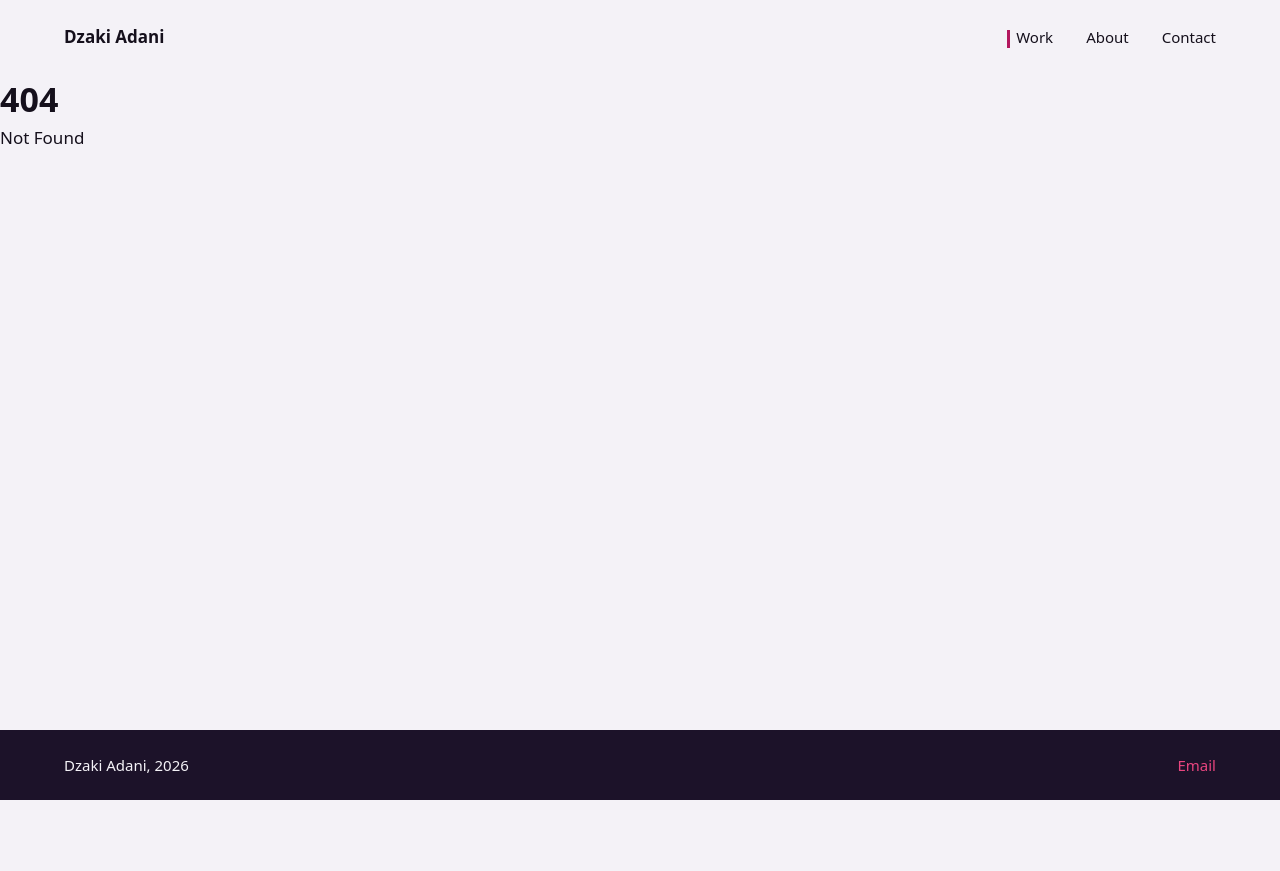
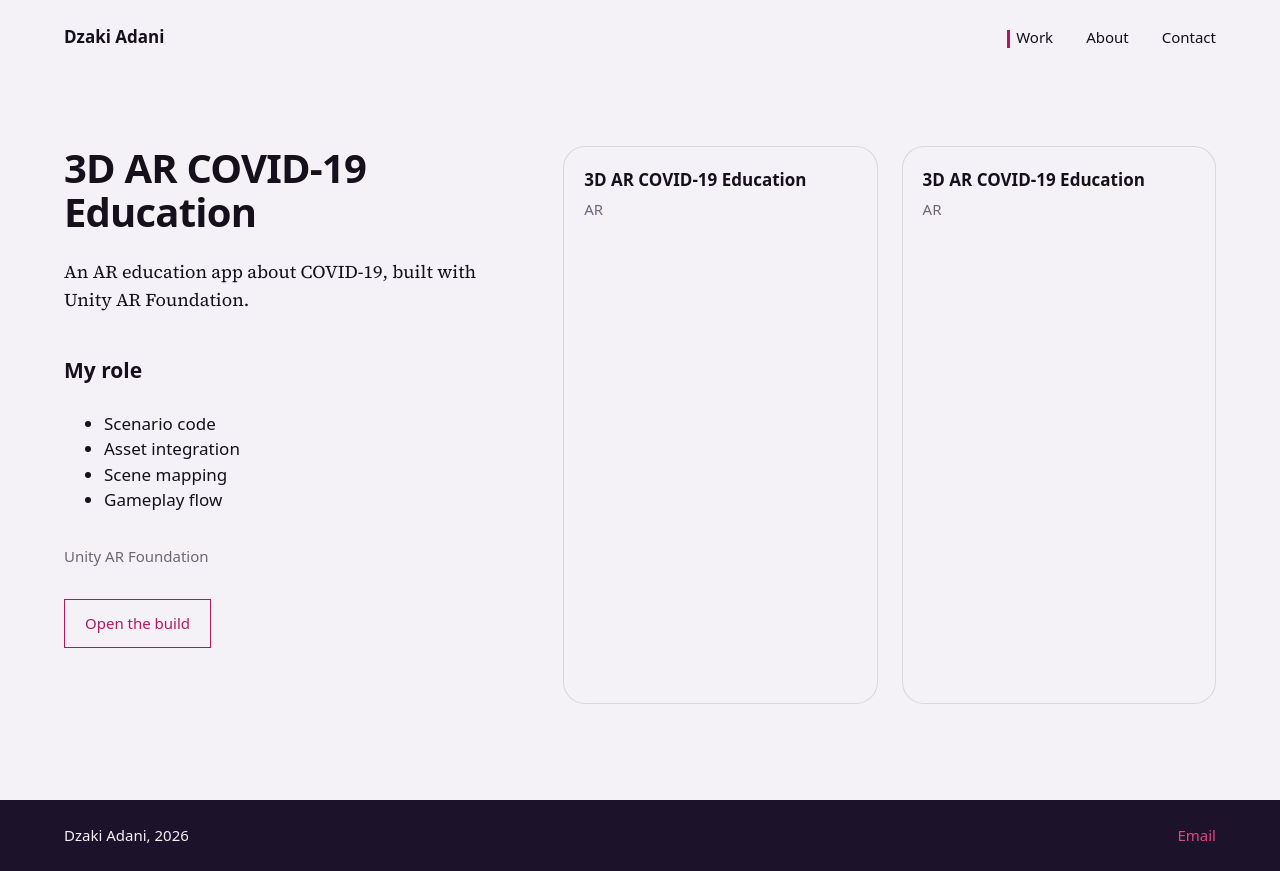
Before and after one commit to dzkdani/dzkdani.github.io, a SvelteKit app: page /work/3d-ar-covid-19-education/ in a window 1280 px wide. Before the commit this address had no page. Before the commit the page ends 800 px from the top, so only its background shows below. Built offline with nearby package versions, Linux system fonts and the light colour scheme; a web font is replaced by a local one.

Commit message:
Add the project pages at /work/[slug]

```diff
--- /dev/null
+++ b/src/routes/work/[slug]/+page.svelte
@@ -0,0 +1,286 @@
+<script lang="ts">
+	import { page } from '$app/state';
+	import { prefersReducedMotion } from 'svelte/motion';
+	import { projectBySlug, type Project } from '#lib/data/projects.ts';
+
+	const project = $derived(projectBySlug(page.params.slug ?? ''));
+
+	// The --ease-out token from DESIGN §7: cubic-bezier(0.22, 1, 0.36, 1).
+	function easeOut(t: number): number {
+		const cx = 3 * 0.22;
+		const bx = 3 * (0.36 - 0.22) - cx;
+		const ax = 1 - cx - bx;
+		const cy = 3;
+		const by = -cy;
+		const ay = 1 - cy - by;
+		const sampleX = (u: number) => ((ax * u + bx) * u + cx) * u;
+		const sampleY = (u: number) => ((ay * u + by) * u + cy) * u;
+		const sampleDX = (u: number) => (3 * ax * u + 2 * bx) * u + cx;
+		let u = t;
+		for (let i = 0; i < 8; i++) {
+			const error = sampleX(u) - t;
+			if (Math.abs(error) < 1e-6) break;
+			const derivative = sampleDX(u);
+			if (Math.abs(derivative) < 1e-6) break;
+			u -= error / derivative;
+		}
+		return sampleY(u);
+	}
+
+	const areaLabels: Record<Project['area'], string> = {
+		edtech: 'EdTech',
+		ar: 'AR',
+		vr: 'VR',
+		webgl: 'WebGL',
+		game: 'Games',
+		other: 'Other'
+	};
+
+	// The bit.ly URLs are stored exactly as written in DESIGN §11; add a scheme for a usable href.
+	function href(url: string): string {
+		return /^https?:\/\//.test(url) ? url : `https://${url}`;
+	}
+
+	const links = $derived(
+		project?.links.filter((link) => link.url !== '' && !link.url.includes('TODO')) ?? []
+	);
+
+	const demoUrl = $derived(links.length > 0 ? href(links[0].url) : undefined);
+
+	let playing = $state(false);
+
+	function openDemo(node: HTMLElement) {
+		const height = node.scrollHeight;
+		return {
+			duration: prefersReducedMotion.current ? 0 : 420,
+			easing: easeOut,
+			css: (t: number) => `height: ${t * height}px; opacity: ${t}; overflow: hidden;`
+		};
+	}
+</script>
+
+{#if project}
+	<section class="page">
+		<div class="inner">
+			<div class="layout">
+				<div class="details">
+					<h1>{project.title}</h1>
+					<p class="summary">{project.summary}</p>
+					{#if project.client}
+						<p class="client">{project.client}</p>
+					{/if}
+					<h2>My role</h2>
+					<ul class="role">
+						{#each project.role as item (item)}
+							<li>{item}</li>
+						{/each}
+					</ul>
+					{#if project.tech.length > 0}
+						<ul class="tech">
+							{#each project.tech as item (item)}
+								<li>{item}</li>
+							{/each}
+						</ul>
+					{/if}
+					{#if project.status === 'restricted'}
+						<p class="note">Client project. The build can't be shown under the client's agreement. Details on request.</p>
+					{:else if links.length > 0}
+						<p class="links">
+							{#each links as link (link.url)}
+								<a href={href(link.url)}>{link.label}</a>
+							{/each}
+						</p>
+					{/if}
+				</div>
+
+				<div class="media">
+					{#if project.area === 'webgl'}
+						<!-- TODO(owner): screenshots. Neutral placeholder cover until media exists (DESIGN §8). -->
+						<div class="cover">
+							<p class="frame-title">{project.title}</p>
+							<p class="frame-area">{areaLabels[project.area]}</p>
+						</div>
+						{#if playing}
+							<div class="player" in:openDemo>
+								<!-- TODO(owner): the demo URL comes from links[0] in projects.ts (currently TODO(owner): link). -->
+								<iframe src={demoUrl} loading="lazy" title={`Playable demo of ${project.title}`}></iframe>
+							</div>
+						{:else}
+							<button type="button" class="play" onclick={() => (playing = true)}>Play demo</button>
+						{/if}
+					{:else}
+						<div class="frames">
+							{#each [1, 2] as n (n)}
+								<div class="frame">
+									<!-- TODO(owner): screenshots -->
+									<p class="frame-title">{project.title}</p>
+									<p class="frame-area">{areaLabels[project.area]}</p>
+								</div>
+							{/each}
+						</div>
+					{/if}
+				</div>
+			</div>
+		</div>
+	</section>
+{/if}
+
+<style>
+	.page {
+		padding: clamp(40px, 6vw, 72px) var(--pad-x) clamp(64px, 9vw, 96px);
+	}
+
+	.inner {
+		width: 100%;
+		max-width: var(--page-max);
+		margin-inline: auto;
+	}
+
+	.layout {
+		display: grid;
+		grid-template-columns: minmax(0, 1fr);
+		gap: clamp(32px, 5vw, 64px);
+	}
+
+	h1 {
+		font-size: var(--text-h2);
+		font-weight: 600;
+		line-height: 1.1;
+		letter-spacing: -0.02em;
+	}
+
+	.summary {
+		margin-top: var(--gutter);
+		/* Source Serif 4 is the face for project descriptions (DESIGN §4). */
+		font-family: var(--font-serif);
+		font-size: var(--text-body-serif);
+		line-height: 1.6;
+		max-width: 62ch;
+	}
+
+	.client {
+		margin-top: 8px;
+		font-size: var(--text-small);
+		color: var(--muted);
+	}
+
+	h2 {
+		margin-top: 40px;
+		font-size: var(--text-h3);
+		font-weight: 600;
+	}
+
+	.role {
+		margin: var(--gutter) 0 0;
+	}
+
+	.tech {
+		display: flex;
+		flex-wrap: wrap;
+		gap: var(--gutter);
+		margin: 32px 0 0;
+		padding: 0;
+		list-style: none;
+		font-size: var(--text-small);
+		color: var(--muted);
+	}
+
+	.note {
+		margin-top: 32px;
+		max-width: 62ch;
+		color: var(--muted);
+	}
+
+	.links {
+		display: flex;
+		flex-wrap: wrap;
+		gap: var(--gutter);
+		margin-top: 32px;
+	}
+
+	.links a {
+		display: inline-block;
+		padding: 12px 20px;
+		border: 1px solid var(--magenta);
+		color: var(--magenta);
+		font-size: var(--text-small);
+		text-decoration: none;
+	}
+
+	.frames {
+		display: grid;
+		grid-template-columns: minmax(0, 1fr);
+		gap: var(--gutter);
+	}
+
+	.frame,
+	.cover {
+		display: flex;
+		flex-direction: column;
+		gap: 6px;
+		padding: 20px;
+		background: var(--paper);
+		border: 1px solid var(--divider-paper);
+	}
+
+	.frame {
+		aspect-ratio: 9 / 16;
+		border-radius: var(--radius-phone);
+	}
+
+	.cover {
+		/* The WebGL cover keeps the game's native (landscape) aspect ratio (DESIGN §6). */
+		aspect-ratio: 16 / 9;
+	}
+
+	.frame-title {
+		font-weight: 600;
+	}
+
+	.frame-area {
+		font-size: var(--text-small);
+		color: var(--muted);
+	}
+
+	.play {
+		align-self: start;
+		margin-top: var(--gutter);
+		padding: 12px 20px;
+		border: 1px solid var(--magenta);
+		background: none;
+		color: var(--magenta);
+		font: inherit;
+		font-size: var(--text-small);
+		cursor: pointer;
+	}
+
+	.player {
+		margin-top: var(--gutter);
+		aspect-ratio: 16 / 9;
+	}
+
+	.player iframe {
+		display: block;
+		width: 100%;
+		height: 100%;
+		border: 0;
+	}
+
+	@media (min-width: 640px) {
+		.frames {
+			grid-template-columns: repeat(2, minmax(0, 1fr));
+		}
+	}
+
+	@media (min-width: 960px) {
+		.layout {
+			grid-template-columns: minmax(0, 2fr) minmax(0, 3fr);
+		}
+
+		.details {
+			position: sticky;
+			top: var(--gutter);
+			align-self: start;
+		}
+	}
+</style>
--- /dev/null
+++ b/src/routes/work/[slug]/+page.ts
@@ -0,0 +1,8 @@
+import { slugs } from '#lib/data/projects.ts';
+import type { EntryGenerator } from './$types';
+
+export const prerender = true;
+
+export const entries: EntryGenerator = () => {
+	return slugs.map((slug) => ({ slug }));
+};
```
